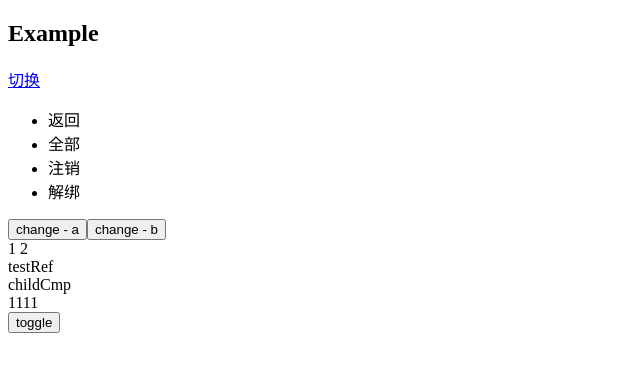
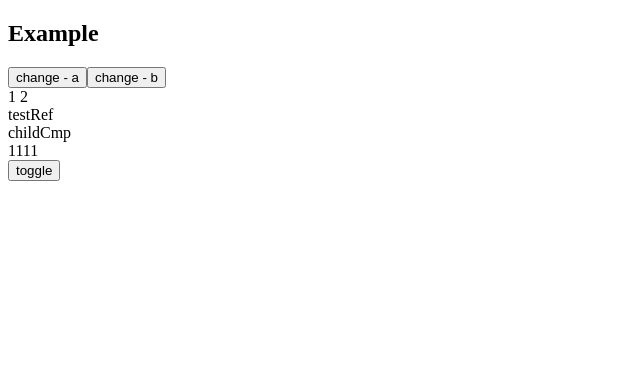
Before and after one commit to Asplitline/t-vue-demo, a Vue app: page / in a window 1280 px wide. Shown: the top 372 px of the page, without its empty margins (0-640 px from the left). Built offline with nearby package versions, Linux system fonts and the light colour scheme.

Commit message:
remove i18n

```diff
--- a/package.json
+++ b/package.json
@@ -10,8 +10,7 @@
   "dependencies": {
     "core-js": "^3.6.5",
     "element-ui": "^2.3.6",
-    "vue": "^2.6.11",
-    "vue-i18n": "^8.26.8"
+    "vue": "^2.6.11"
   },
   "devDependencies": {
     "@vue/cli-plugin-babel": "~4.5.0",
--- a/src/example/ExampleI18n.vue
+++ /dev/null
@@ -1,28 +0,0 @@
-<template>
-	<div>
-		{{value}}
-		<a href="javascript:;" @click="exchange">
-			{{$t('btn.exchange')}}
-		</a>
-		<ul>
-			<li>{{$t('btn.back')}}</li>
-			<li>{{$t('btn.all')}}</li>
-			<li>{{$t('btn.logout')}}</li>
-			<li>{{$t('btn.unbind')}}</li>
-		</ul>
-	</div>
-</template>
-
-<script>
-export default {
-	props: ['value'],
-	methods: {
-		exchange() {
-			this.$i18n.locale = this.$i18n.locale === 'zh-CN' ? 'en-US' : 'zh-CN'
-		}
-	}
-}
-</script>
-
-<style>
-</style>
--- a/src/example/index.vue
+++ b/src/example/index.vue
@@ -1,6 +1,5 @@
 <template>
 	<div id="app">
-		<example-i18n></example-i18n>
 		<!-- <example-prop-or-attr></example-prop-or-attr> -->
 		<example-sync v-bind.sync="obj"></example-sync>
 		{{obj.a}}
--- a/src/locale/en-US.js
+++ /dev/null
@@ -1,17 +0,0 @@
-export const btn = {
-  back: 'Return',
-  all: 'All',
-  logout: 'Logout',
-  unbind: 'Unbind',
-  save: 'Save',
-  manage: 'Manage',
-  close: 'Close',
-  confirm: 'Confirm',
-  delete: 'Delete',
-  cancel: 'Cancel',
-  remove: 'Remove',
-  transfer: 'Transfer',
-  receipt: 'Receipt',
-  exchange: 'Exchange',
-  send: 'Send'
-}
--- a/src/locale/index.js
+++ /dev/null
@@ -1,14 +0,0 @@
-import Vue from 'vue'
-import VueI18n from 'vue-i18n'
-
-Vue.use(VueI18n)
-
-const i18n = new VueI18n({
-  locale: 'zh-CN',
-  messages: {
-    'zh-CN': require('./zh-CN.js'),
-    'en-US': require('./en-US.js')
-  }
-})
-
-export default i18n
--- a/src/locale/zh-CN.js
+++ /dev/null
@@ -1,17 +0,0 @@
-export const btn = {
-  back: '返回',
-  all: '全部',
-  logout: '注销',
-  unbind: '解绑',
-  save: '保存',
-  manage: '管理',
-  close: '关闭',
-  confirm: '确认',
-  delete: '删除',
-  cancel: '取消',
-  remove: '移除',
-  transfer: '转账',
-  receipt: '收款',
-  exchange: '切换',
-  send: '发送'
-}
--- a/src/main.js
+++ b/src/main.js
@@ -1,6 +1,5 @@
 import Vue from 'vue'
 import App from './App.vue'
-import i18n from '@/locale'
 
 Vue.config.productionTip = false
 const requireComponent = require.context(
@@ -37,6 +36,5 @@ requireComponentExample.keys().forEach((fileName) => {
 })
 
 new Vue({
-  i18n,
   render: h => h(App)
 }).$mount('#app')
```
Also changed, not shown: src/components/BaseButton.vue (line endings or trailing spaces), src/example/ExampleSync.vue (line endings or trailing spaces).
